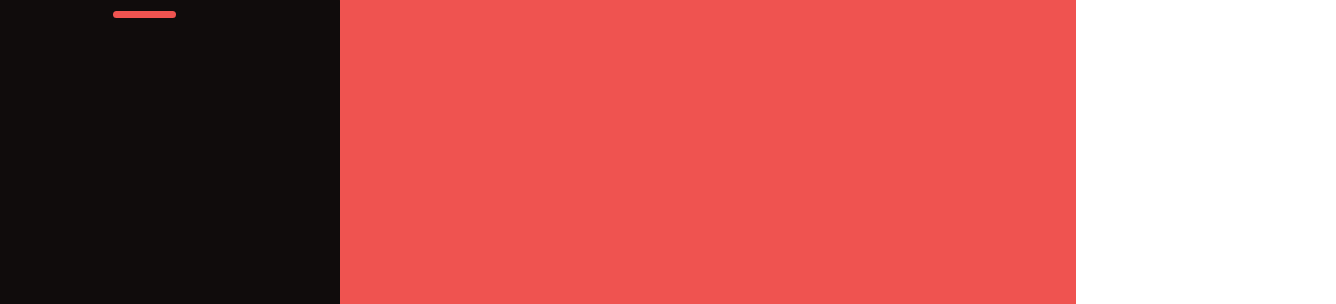
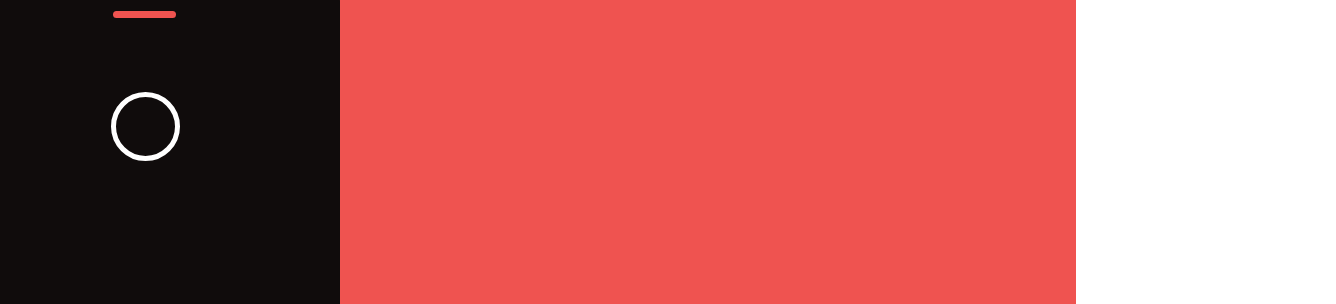
Before and after one commit to Axent13/intern-maket-2, a plain HTML site: page index.html in a window 1280 px wide. Shown: the part 222-526 px from the top of the page, 1336 px wide, since content can reach past the window. Drawn offline with Linux system fonts and the light colour scheme; a web font is replaced by a local one.

Commit message:
Кнопка сползла вниз - исправил

```diff
--- a/index.html
+++ b/index.html
@@ -27,7 +27,7 @@
                                  <div class="phone-button"></div>
                              </div>
                          </div>
-                         <svg  class="lines" width="1500px" height="1500px">
+                         <svg  class="lines" width="1200px" height="900px">
                              <polygon points="0,0 135,0 1167,789 1144,874" fill="#69f0ae"></polygon>
                              <polygon points="130,0 271,0 1156,682 1133,767" fill="#04e4a2"></polygon>
                          </svg>
--- a/style.css
+++ b/style.css
@@ -122,7 +122,7 @@ body {
 }
 .phone-button {
     position: relative;
-    top: 694px;
+    top: 106px;
     left: 159px;
     width: 59px;
     height: 59px;
```
